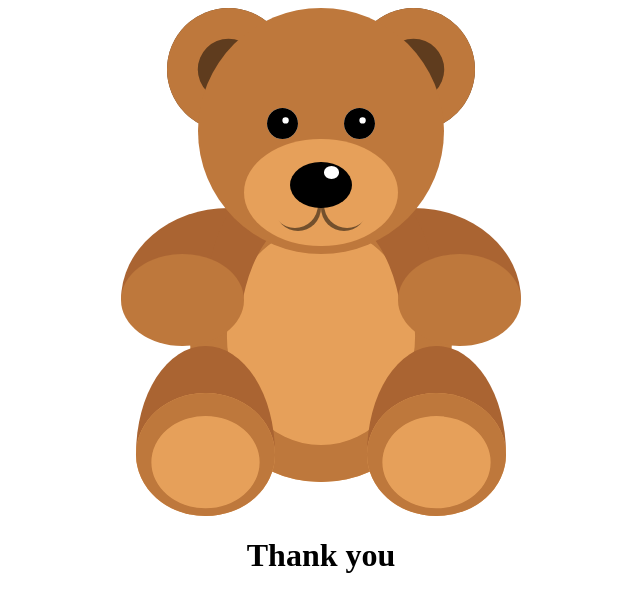
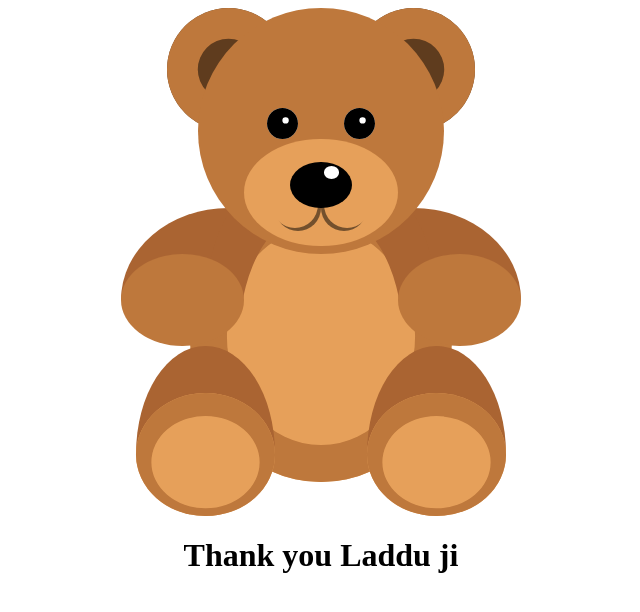
Before and after one commit to vinay562/Teddybear, a plain HTML site: page index.html in a window 1280 px wide. Shown: the whole page, without its empty margins (319-959 px from the left). Drawn offline with Linux system fonts and the light colour scheme.

Commit message:
Update index.html

```diff
--- a/index.html
+++ b/index.html
@@ -40,7 +40,7 @@
         </div>
       </div>
       <div>
-        <h1 >Thank you</h1>
+        <h1 >Thank you Laddu ji</h1>
       </div>
 </body>
 </html>
```
